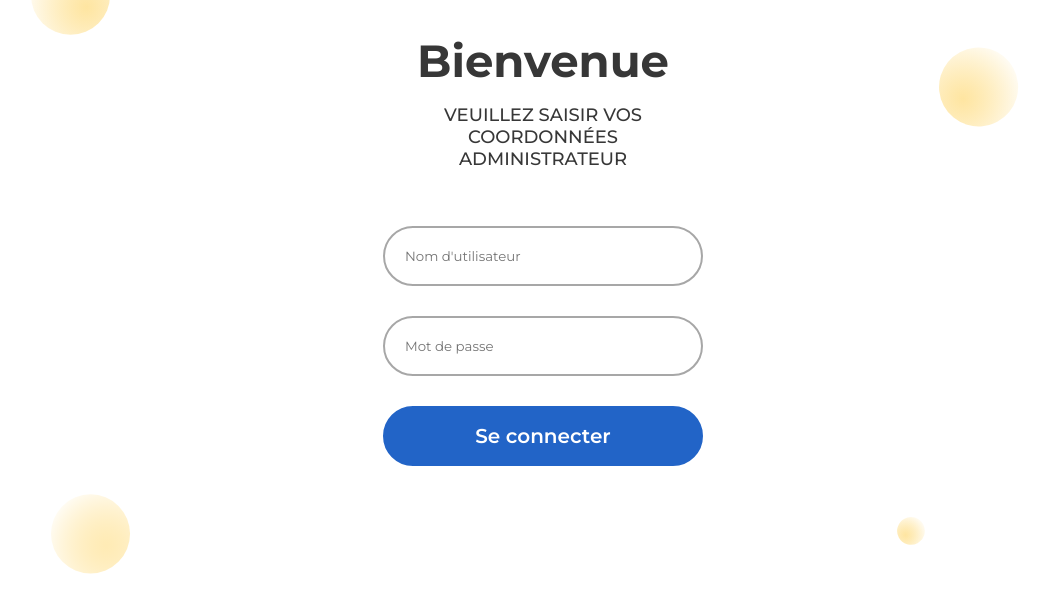
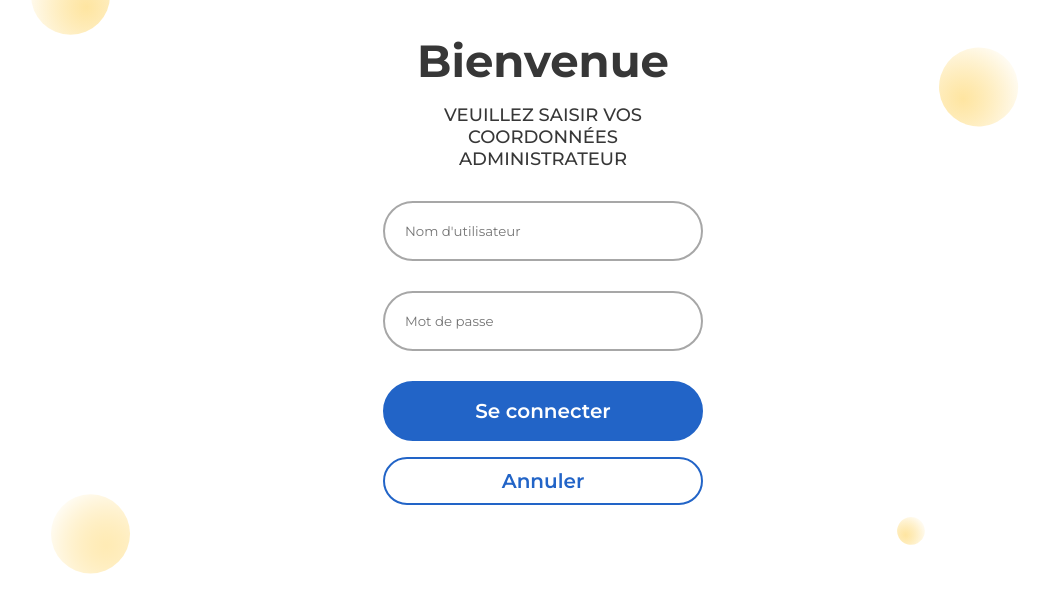
Before and after one commit to fire-monke/TheNorthRace, a PHP site: page /view/back/login.php in a window 1280 px wide. Shown: the part 131-744 px from the top of the page, without its empty margins (97-1146 px from the left). Run offline with PHP 8.4, Linux system fonts and the light colour scheme.

Commit message:
bouton annuler ajouté (#115)

```diff
--- a/ressources/back/css/stylelogin5.css
+++ b/ressources/back/css/stylelogin5.css
@@ -85,6 +85,25 @@ p:nth-child(3){
   color: #2264c7;
 }
 
+#reset{
+  height: 7.5svh;
+  width: 25vw;
+  margin: 1px;
+  border-radius: 50px;
+  padding: 10px 20px;
+  outline: 0px black;
+  transition: 0.3s;
+  font-size: 20px;
+  font-weight: 600;
+  background-color: transparent;
+  border: 2px solid #2264c7;
+  color: #2264c7;
+}
+#reset:hover {
+  background-color: hsl(0, 0%, 93%);
+  color: #2264c7;
+
+}
 .formulaire{
   height: 40vh;
   display: flex;
--- a/view/back/login.php
+++ b/view/back/login.php
@@ -15,14 +15,15 @@
         <h1>Bienvenue</h1>
         <p>Veuillez saisir vos coordonnées administrateur</p>
         <?php if (!empty($error)): ?>
-                <p class="error"><?php echo $error; ?></p>
-                <?php endif; ?>
+            <p class="error"><?php echo $error; ?></p>
+        <?php endif; ?>
         <div class="formulaire">
-        <form method="post" action="connexion"><!-- Renvoie vers RACINE/controller/back/login_controller.php -->
+            <form method="post" action="connexion"><!-- Renvoie vers RACINE/controller/back/login_controller.php -->
                 <input type="text" id="identifiant" name="identifiant" placeholder="Nom d'utilisateur" required><br>
                 <input type="password" id="password" name="password" placeholder="Mot de passe" required><br>
                 <input type="submit" id="submit" name="submit" value="Se connecter">
             </form>
+            <input type="button" id="reset" name="reset" value="Annuler" onclick="window.location.href='/TheNorthRace'">
         </div>
     </div>
 </body>
```
